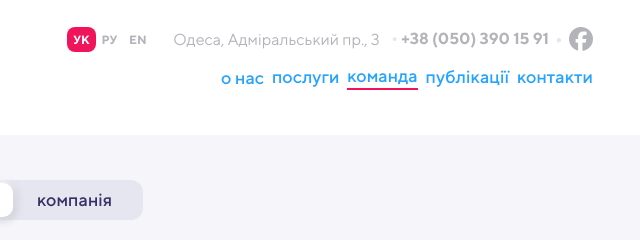
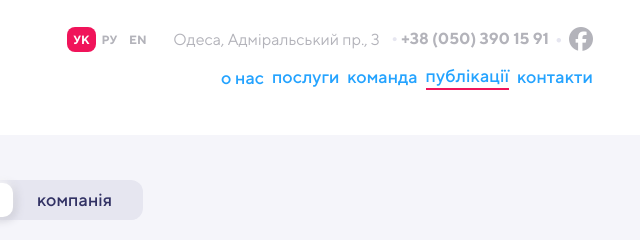
Before and after one commit to ulianava/H_legas, a plain HTML site: page pages/publication-page.html in a window 1280 px wide. Shown: the top 240 px of the page, 627-1267 px from the left. Drawn offline with nearby package versions, Linux system fonts and the light colour scheme; files whose address does not match are found by name.

Commit message:
Update publication-page.html

```diff
--- a/pages/publication-page.html
+++ b/pages/publication-page.html
@@ -70,10 +70,10 @@
                                     <a href="../pages/services.html" >послуги</a>
                                 </li>
                                 <li>
-                                    <a href="../pages/team.html" class="nav active">команда</a>
+                                    <a href="../pages/team.html" >команда</a>
                                 </li>
                                 <li>
-                                    <a href="../pages/publication-page.html" >публікації</a>
+                                    <a href="../pages/publication-page.html" class="nav active" >публікації</a>
                                 </li>
                                 <li>
                                     <a href="../pages/contact.html" >контакти</a>
```
